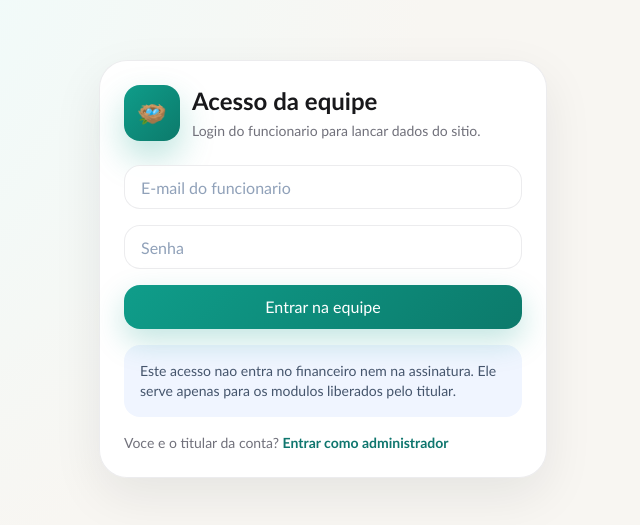
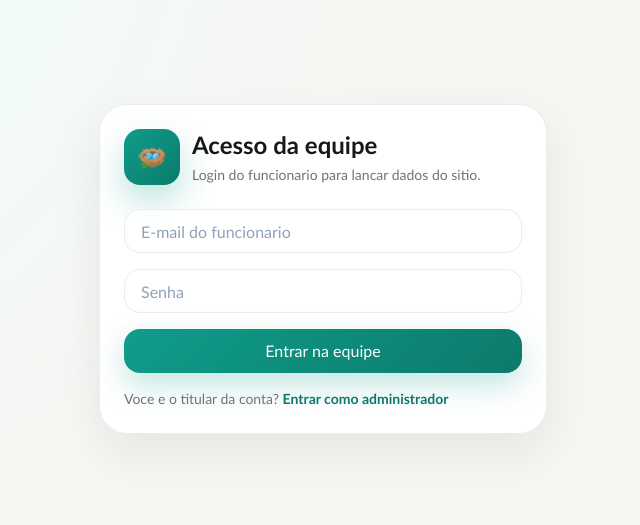
Before and after one commit to sitiovoodosgansos-cpu/avicultura-saas, a Next.js app: page /equipe/login in a window 1280 px wide. Shown: the part 131-656 px from the top of the page, without its empty margins (317-957 px from the left). Built offline with nearby package versions, Linux system fonts and the light colour scheme.

Commit message:
chore: remover aviso extra do login da equipe

```diff
--- a/src/app/equipe/login/page.tsx
+++ b/src/app/equipe/login/page.tsx
@@ -59,10 +59,6 @@ export default function EmployeeLoginPage() {
           </Button>
         </form>
 
-        <div className="mt-4 rounded-2xl bg-[color:var(--surface-soft)] p-4 text-sm text-slate-600">
-          Este acesso nao entra no financeiro nem na assinatura. Ele serve apenas para os modulos liberados pelo titular.
-        </div>
-
         <p className="mt-4 text-sm text-zinc-500">
           Voce e o titular da conta?{" "}
           <Link href="/login" className="font-semibold text-[#0f766e] hover:underline">
```
